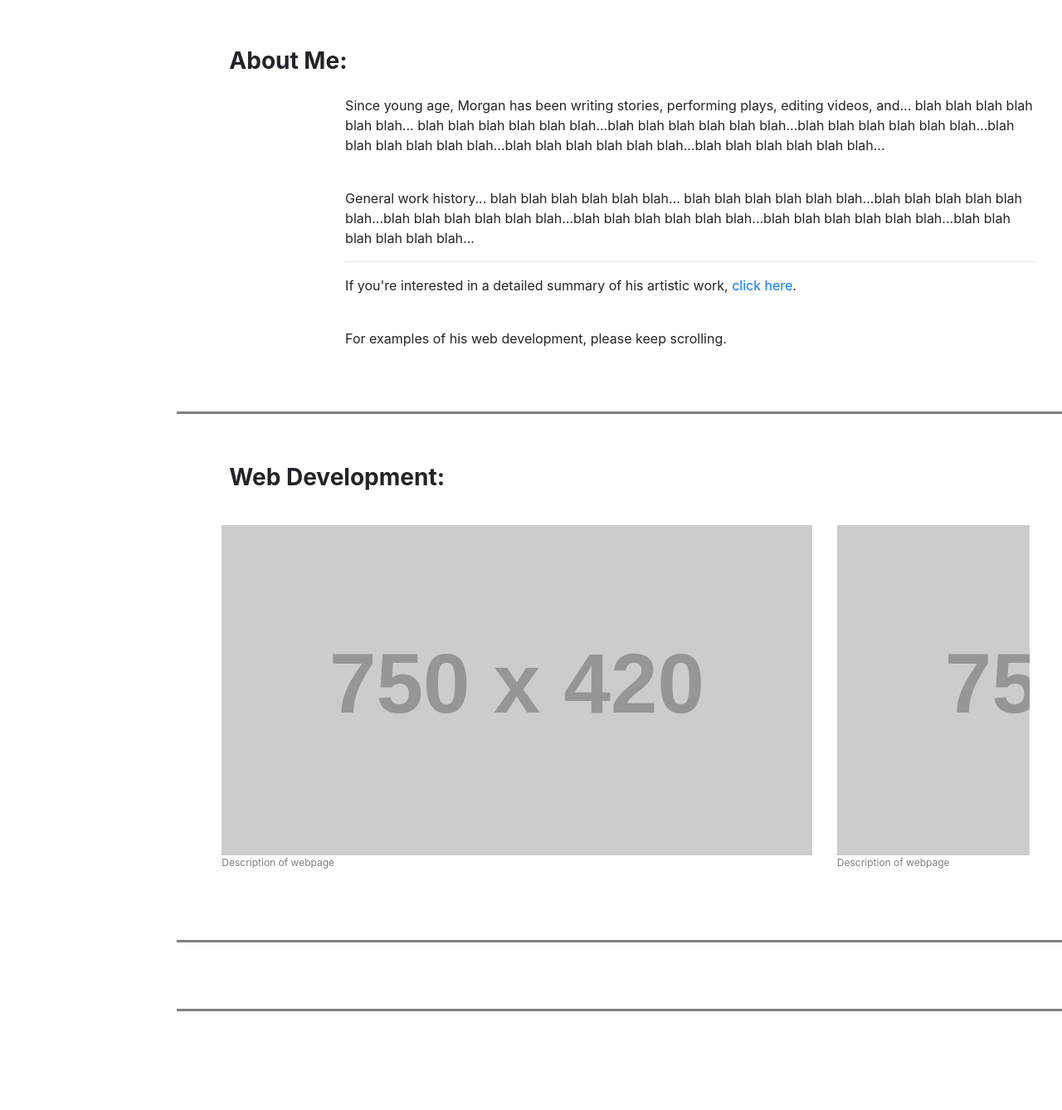
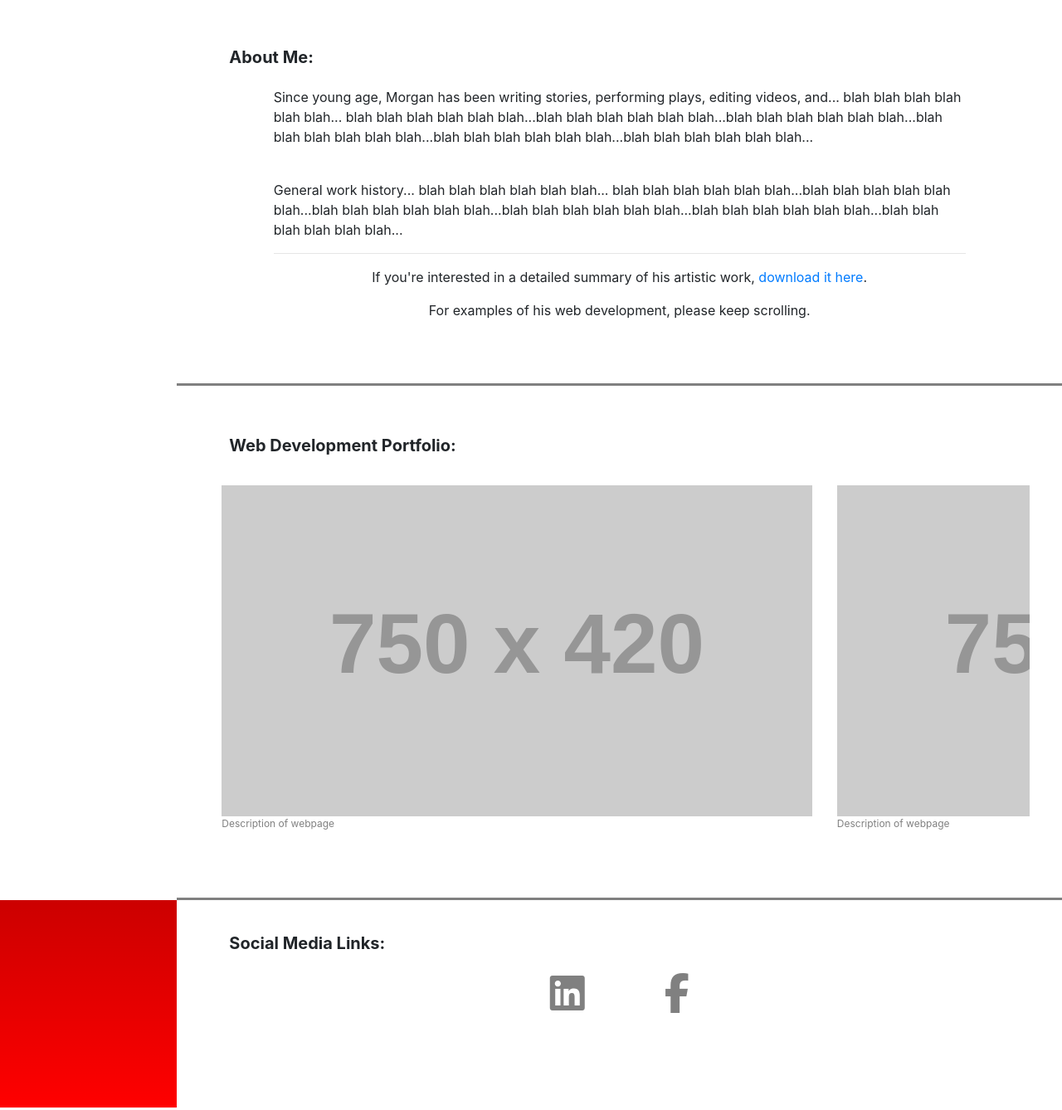
Before and after one commit to WarlockHolmes/portfolio, a plain HTML site: page index.html in a window 1280 px wide. Shown: the part 872-2210 px from the top of the page at 83% size. Before the commit the page ends 2091 px from the top, so only its background shows below. Drawn offline with nearby package versions, Linux system fonts and the light colour scheme; placeholder pictures from the web are drawn by us.

Commit message:
Footer with links, reposition of bio text

```diff
--- a/index.html
+++ b/index.html
@@ -46,15 +46,18 @@
     <div class="margin col-2" id="bio-margin">
     </div>
     <div class="col-10 content">
-      <h3 class="font-weight-bold pl-5">About Me:</h3>
-      <div class="col-10 pt-3 float-right">
-        <p class="text-wrap">Since young age, Morgan has been writing stories, performing plays, editing videos, and... blah blah blah blah blah blah... blah blah blah blah blah blah...blah blah blah blah blah blah...blah blah blah blah blah blah...blah blah blah blah blah blah...blah blah blah blah blah blah...blah blah blah blah blah blah...</p>
-        <br>
-        <p>General work history... blah blah blah blah blah blah... blah blah blah blah blah blah...blah blah blah blah blah blah...blah blah blah blah blah blah...blah blah blah blah blah blah...blah blah blah blah blah blah...blah blah blah blah blah blah...</p>
-        <hr>
-        <p>If you're interested in a detailed summary of his artistic work, <a href="#bio">click here</a>.</p>
-        <br>
-        <p>For examples of his web development, please keep scrolling.</p>
+      <h5 class="font-weight-bold pl-5">About Me:</h5>
+      <div class="pt-3">
+        <div class="col-10 mx-auto">
+          <p class="text-wrap">Since young age, Morgan has been writing stories, performing plays, editing videos, and... blah blah blah blah blah blah... blah blah blah blah blah blah...blah blah blah blah blah blah...blah blah blah blah blah blah...blah blah blah blah blah blah...blah blah blah blah blah blah...blah blah blah blah blah blah...</p>
+          <br>
+          <p>General work history... blah blah blah blah blah blah... blah blah blah blah blah blah...blah blah blah blah blah blah...blah blah blah blah blah blah...blah blah blah blah blah blah...blah blah blah blah blah blah...blah blah blah blah blah blah...</p>
+          <hr>
+          <div class="text-center">
+            <p>If you're interested in a detailed summary of his artistic work, <a href="#bio">download it here</a>.</p>
+            <p>For examples of his web development, please keep scrolling.</p>
+          </div>
+        </div>
       </div>
     </div>
   </div>
@@ -63,11 +66,11 @@
     <div class="margin col-2" id="portfolio-margin">
     </div>
     <div class="col-10 flex-container content">
-      <h3 class="font-weight-bold pl-5 pb-4">Web Development:</h3>
-      <div class="row flex-nowrap mx-4 py-2">
+      <h5 class="font-weight-bold pl-5 pb-4">Web Development Portfolio:</h5>
+      <div class="row flex-nowrap mx-4 py-1">
         <div class="col-9">
           <img src="https://via.placeholder.com/750x420.jpg?text=Webpage+Example">
-          <p class="align-self-center">Description of webpage</p>
+          <p>Description of webpage</p>
         </div>
         <div class="col-9">
           <img src="https://via.placeholder.com/750x420.jpg?text=Webpage+Example">
@@ -77,7 +80,6 @@
           <img src="https://via.placeholder.com/750x420.jpg?text=Webpage+Example">
           <p>Description of webpage</p>
         </div>
-
       </div>
     </div>
   </div>
@@ -86,6 +88,15 @@
     <div class="margin col-2" id="links-margin">
     </div>
     <div class="col-10 content">
+      <h5 class="font-weight-bold pl-5">Social Media Links:</h5>
+      <div class=" d-flex flex-row justify-content-center align-items-center pt-3">
+        <div class="flex-item mr-5">
+          <a href="https://www.linkedin.com/in/morgan-grau-15069955/"><i class="fab fa-linkedin"></i></a>
+        </div>
+        <div class="flex-item ml-5">
+          <a href="https://www.facebook.com/CGFproductions"><i class="fab fa-facebook-f"></i></a>
+        </div>
+      </div>
     </div>
   </footer>
 <div class="fixed-bottom fadeline"></div>
--- a/style.css
+++ b/style.css
@@ -112,8 +112,22 @@ nav {
 
 /* Social Media */
 
+footer {
+  height: 250px;
+}
+
 #links .content {
   padding: 40px 15px;
+  border-bottom: none;
+}
+
+#links .flex-item {
+  margin-bottom: 100px;
+}
+
+i {
+  font-size: 48px;
+  color: grey;
 }
 
 /* Mobile */
```
